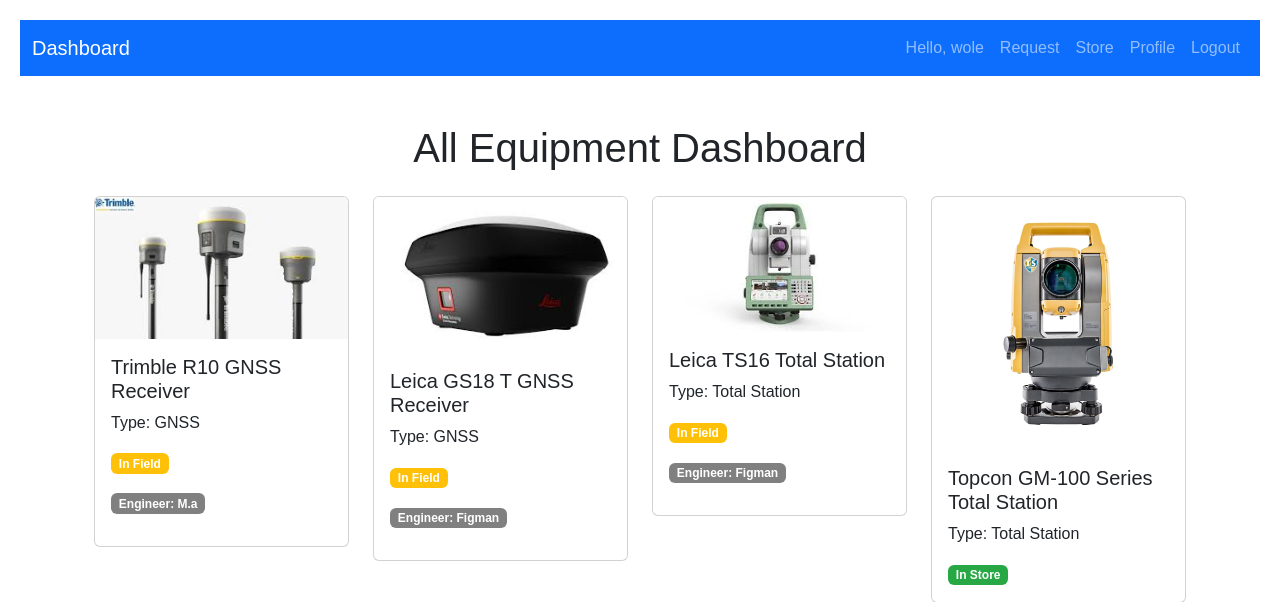
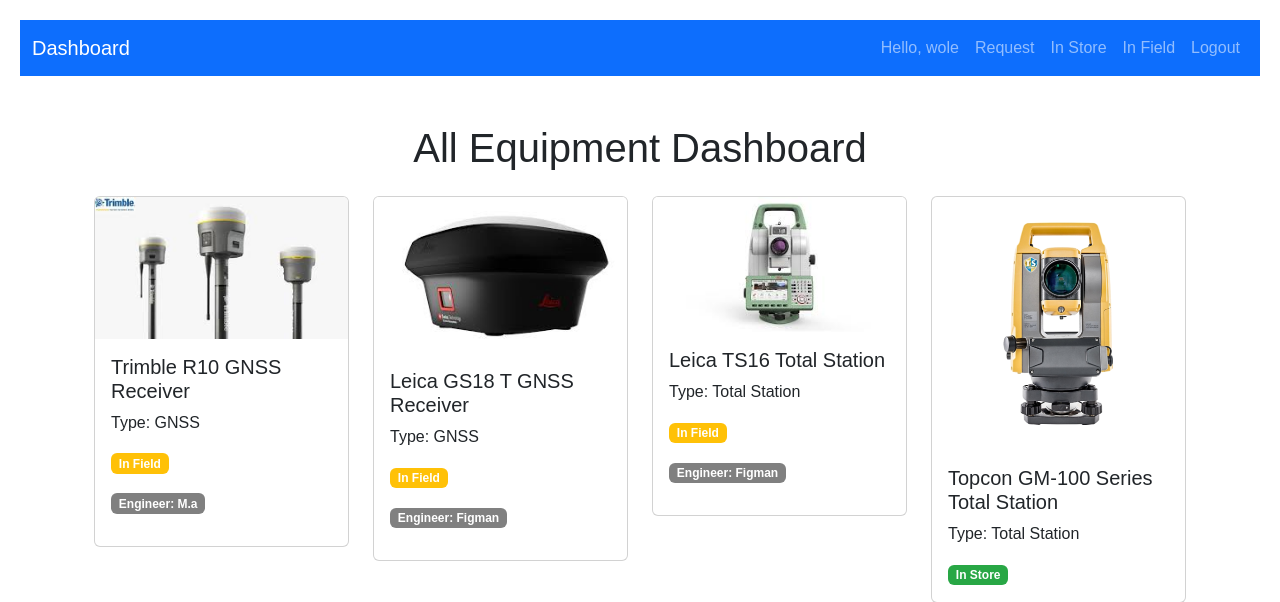
Before and after one commit to wole-abraham/Django-Inventory, a Django app: page /dashboard/ in a window 1280 px wide. Shown: the top 602 px of the page. Run offline with Django 5.2, Linux system fonts and the light colour scheme; a user stored in the database is signed in; data comes from the database, SQL or seed files in the repository.

Commit message:
updated nav

```diff
--- a/survey_system/templates/base/base_dashboard.html
+++ b/survey_system/templates/base/base_dashboard.html
@@ -63,10 +63,10 @@
             <a class="nav-link" href="{% url 'request_equipment' %}">Request</a>
           </li>
           <li class="nav-item">
-            <a class="nav-link" href="{% url 'equipment' %}">Store</a>
+            <a class="nav-link" href="{% url 'equipment' %}">In Store</a>
           </li>
           <li class="nav-item">
-            <a class="nav-link" href="{% url 'profile' %}">Profile</a>
+            <a class="nav-link" href="{% url 'profile' %}">In Field</a>
           </li>
           <li class="nav-item">
             <!-- Logout Form -->
```
